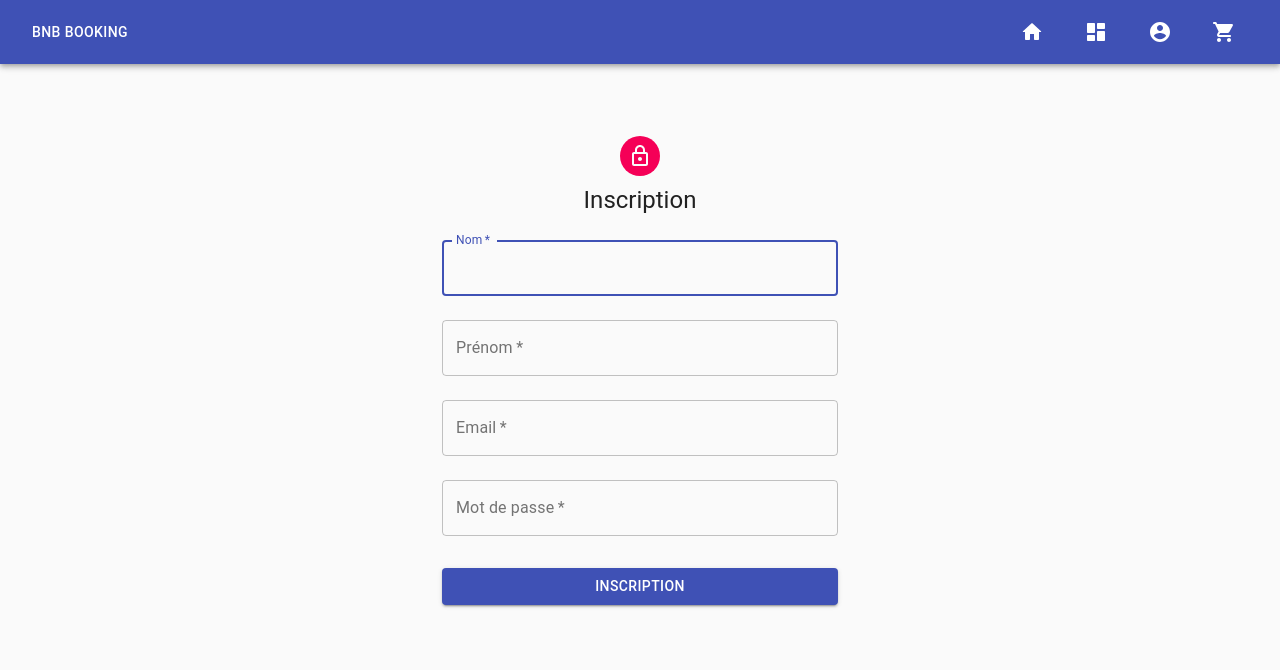
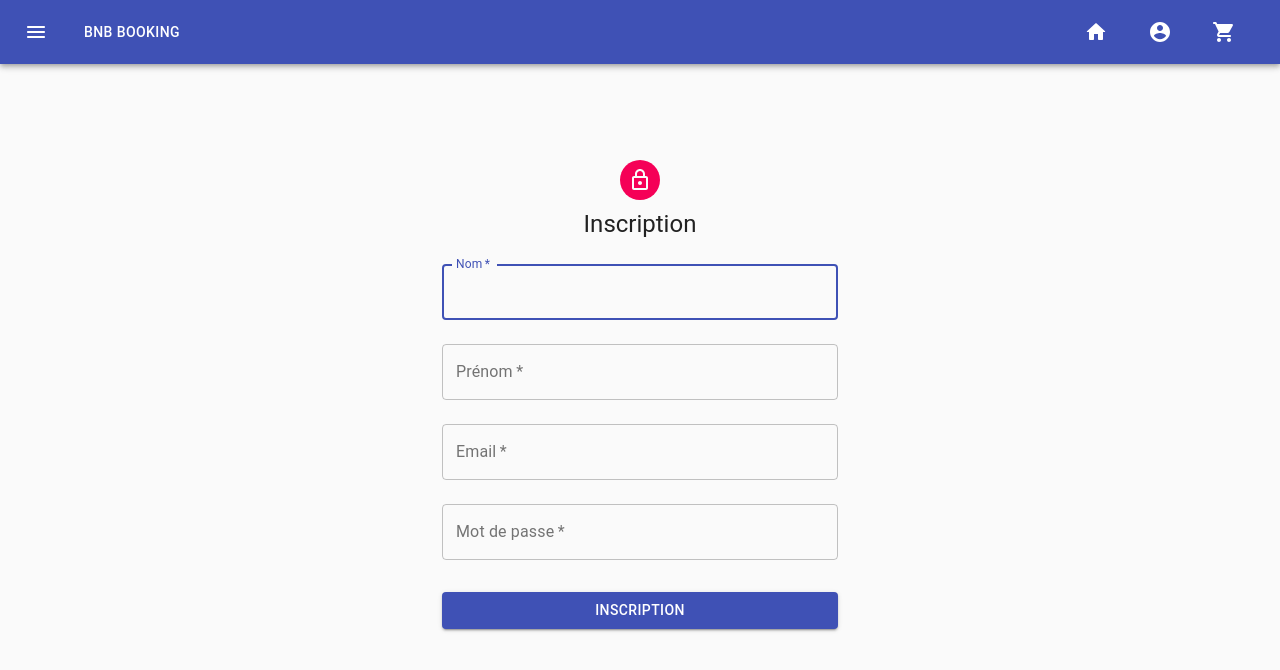
Before and after one commit to amine-by/Projet, a React (Create React App) app in the folder front-end/: page /Inscription in a window 1280 px wide. Shown: the top 670 px of the page. Built offline with nearby package versions, Linux system fonts and the light colour scheme; the HTML template or start-up script is replaced by a standard one.

Commit message:
side navigation bar

```diff
--- a/front-end/package.json
+++ b/front-end/package.json
@@ -10,6 +10,7 @@
     "@testing-library/react": "^9.4.0",
     "@testing-library/user-event": "^7.2.1",
     "axios": "^0.19.2",
+    "clsx": "^1.1.0",
     "react": "^16.12.0",
     "react-cookie": "^4.0.3",
     "react-dom": "^16.12.0",
--- a/front-end/src/App.js
+++ b/front-end/src/App.js
@@ -1,43 +1,105 @@
-import React from "react";
-import { createMuiTheme, MuiThemeProvider } from "@material-ui/core";
-import { BrowserRouter as Router, Route, Switch } from "react-router-dom";
-import { indigo } from "@material-ui/core/colors";
-import ClientRoute from "./ClientRoute/ClientRoute";
-import VisiteurRoute from "./VisiteurRoute/VisiteurRoute";
+import React, { useState } from "react";
+import { makeStyles, useTheme } from "@material-ui/core/styles";
+import { BrowserRouter as Router } from "react-router-dom";
+import CssBaseline from "@material-ui/core/CssBaseline";
 import NavBar from "./NavBar/NavBar";
-import Historique from "./Historique/Historique";
-import Compte from "./Compte/Compte";
-import Acceuil from "./Acceuil/Acceuil";
-import Inscription from "./Inscription/Inscription";
-import Connexion from "./Connexion/Connexion";
-import Panier from "./Panier/Panier";
-import Article from "./Article/Article";
-import Erreur from "./Erreur/Erreur";
+import SideBar from "./SideBar/SideBar";
+import Layout from "./Layout/Layout";
 
-const theme = createMuiTheme({
-  palette: {
-    primary: {
-      main: indigo[500]
-    }
-  }
-});
+const drawerWidth = 240;
+
+const useStyles = makeStyles((theme) => ({
+  root: {
+    flexGrow: 1,
+  },
+  appBar: {
+    transition: theme.transitions.create(["margin", "width"], {
+      easing: theme.transitions.easing.sharp,
+      duration: theme.transitions.duration.leavingScreen,
+    }),
+  },
+  appBarShift: {
+    width: `calc(100% - ${drawerWidth}px)`,
+    marginLeft: drawerWidth,
+    transition: theme.transitions.create(["margin", "width"], {
+      easing: theme.transitions.easing.easeOut,
+      duration: theme.transitions.duration.enteringScreen,
+    }),
+  },
+  menuButton: {
+    marginRight: theme.spacing(2),
+  },
+  hide: {
+    display: "none",
+  },
+  drawer: {
+    width: drawerWidth,
+    flexShrink: 0,
+  },
+  drawerPaper: {
+    width: drawerWidth,
+  },
+  drawerHeader: {
+    display: "flex",
+    alignItems: "center",
+    padding: theme.spacing(0, 1),
+    // necessary for content to be below app bar
+    ...theme.mixins.toolbar,
+    justifyContent: "flex-end",
+  },
+  content: {
+    flexGrow: 1,
+    padding: theme.spacing(3),
+    transition: theme.transitions.create("margin", {
+      easing: theme.transitions.easing.sharp,
+      duration: theme.transitions.duration.leavingScreen,
+    }),
+  },
+  contentShift: {
+    transition: theme.transitions.create("margin", {
+      easing: theme.transitions.easing.easeOut,
+      duration: theme.transitions.duration.enteringScreen,
+    }),
+    marginLeft: drawerWidth,
+  },
+  title: {
+    flexGrow: 1,
+  },
+  paper: {
+    marginRight: theme.spacing(2),
+  },
+}));
 
 export default function App() {
+  const classes = useStyles();
+  const theme = useTheme();
+  const [open, setOpen] = useState(false);
+
+  const handleDrawerOpen = () => {
+    setOpen(true);
+  };
+
+  const handleDrawerClose = () => {
+    setOpen(false);
+  };
   return (
-    <MuiThemeProvider theme={theme}>
+    <div className={classes.root}>
+      <CssBaseline />
       <Router>
-        <NavBar />
-        <Switch>
-          <Route exact path="/" component={Acceuil} />
-          <ClientRoute path="/Historique" component={Historique} />
-          <ClientRoute path="/Compte" component={Compte} />
-          <VisiteurRoute path="/Inscription" component={Inscription} />
-          <VisiteurRoute path="/Connexion" component={Connexion} />
-          <Route path="/Panier" component={Panier} />
-          <Route path="/Article/:id" component={Article} />
-          <Route path="*" component={Erreur} />
-        </Switch>
+        <NavBar
+          classes={classes}
+          theme={theme}
+          open={open}
+          handleDrawerOpen={handleDrawerOpen}
+        />
+        <SideBar
+          classes={classes}
+          theme={theme}
+          open={open}
+          handleDrawerClose={handleDrawerClose}
+        />
+        <Layout classes={classes} theme={theme} open={open} />
       </Router>
-    </MuiThemeProvider>
+    </div>
   );
 }
--- /dev/null
+++ b/front-end/src/Layout/Layout.js
@@ -0,0 +1,34 @@
+import React from "react";
+import clsx from "clsx"
+import { Route, Switch } from "react-router-dom";
+import Historique from "../Historique/Historique";
+import Compte from "../Compte/Compte";
+import Acceuil from "../Acceuil/Acceuil";
+import Inscription from "../Inscription/Inscription";
+import Connexion from "../Connexion/Connexion";
+import Panier from "../Panier/Panier";
+import Article from "../Article/Article";
+import ClientRoute from "../ClientRoute/ClientRoute";
+import VisiteurRoute from "../VisiteurRoute/VisiteurRoute";
+import Erreur from "../Erreur/Erreur";
+
+export default function Layout(props) {
+  return (
+    <main
+      className={clsx(props.classes.content, {
+        [props.classes.contentShift]: props.open,
+      })}
+    >
+      <Switch>
+        <Route exact path="/" component={Acceuil} />
+        <ClientRoute path="/Historique" component={Historique} />
+        <ClientRoute path="/Compte" component={Compte} />
+        <VisiteurRoute path="/Inscription" component={Inscription} />
+        <VisiteurRoute path="/Connexion" component={Connexion} />
+        <Route path="/Panier" component={Panier} />
+        <Route path="/Article/:id" component={Article} />
+        <Route path="*" component={Erreur} />
+      </Switch>
+     </main>
+  );
+}
--- a/front-end/src/NavBar/NavBar.js
+++ b/front-end/src/NavBar/NavBar.js
@@ -1,5 +1,5 @@
-import React from "react";
-import { makeStyles } from "@material-ui/core/styles";
+import React, { useState, useEffect, useRef } from "react";
+import clsx from "clsx"
 import {
   ClickAwayListener,
   Grow,
@@ -8,34 +8,18 @@ import {
   MenuItem,
   MenuList,
 } from "@material-ui/core";
-import { AppBar, Toolbar, Button } from "@material-ui/core";
+import { AppBar, Toolbar, Button, IconButton } from "@material-ui/core";
 import {
   HomeRounded,
   ShoppingCartRounded,
   AccountCircleRounded,
-  DashboardRounded,
+  MenuRounded,
 } from "@material-ui/icons";
 
-const useStyles = makeStyles((theme) => ({
-  root: {
-    flexGrow: 1,
-  },
-  menuButton: {
-    marginRight: theme.spacing(2),
-  },
-  title: {
-    flexGrow: 1,
-  },
-  paper: {
-    marginRight: theme.spacing(2),
-  },
-}));
-
 export default function NavBar(props) {
-  const classes = useStyles();
   const Auth = localStorage.getItem("jwt-cookie");
-  const [open, setOpen] = React.useState(false);
-  const anchorRef = React.useRef(null);
+  const [open, setOpen] = useState(false);
+  const anchorRef = useRef(null);
 
   const handleToggle = () => {
     setOpen((prevOpen) => !prevOpen);
@@ -53,14 +37,15 @@ export default function NavBar(props) {
       setOpen(false);
     }
   }
-  const prevOpen = React.useRef(open);
-  React.useEffect(() => {
+  const prevOpen = useRef(open);
+  useEffect(() => {
     if (prevOpen.current === true && open === false) {
       anchorRef.current.focus();
     }
 
     prevOpen.current = open;
   }, [open]);
+
   const clientLinks = (
     <MenuList
       autoFocusItem={open}
@@ -124,9 +109,26 @@ export default function NavBar(props) {
   );
 
   return (
-    <div className={classes.root}>
-      <AppBar position="static" color="primary">
+    <div className={props.classes.root}>
+      <AppBar
+        position="static"
+        className={clsx(props.classes.appBar, {
+          [props.classes.appBarShift]: props.open,
+        })}
+      >
         <Toolbar>
+          <IconButton
+            color="inherit"
+            aria-label="open drawer"
+            onClick={props.handleDrawerOpen}
+            edge="start"
+            className={clsx(
+              props.classes.menuButton,
+              open && props.classes.hide
+            )}
+          >
+            <MenuRounded />
+          </IconButton>
           <Button
             onClick={() => {
               window.location = "/";
@@ -135,7 +137,7 @@ export default function NavBar(props) {
           >
             BNB Booking
           </Button>
-          <div className={classes.title}></div>
+          <div className={props.classes.title}></div>
           <Button
             onClick={() => {
               window.location = "/";
@@ -143,9 +145,6 @@ export default function NavBar(props) {
             color="inherit"
           >
             <HomeRounded />
-          </Button>
-          <Button color="inherit">
-            <DashboardRounded />
           </Button>
           <Button
             ref={anchorRef}
--- /dev/null
+++ b/front-end/src/SideBar/SideBar.js
@@ -0,0 +1,51 @@
+import React from 'react';
+import Drawer from '@material-ui/core/Drawer';
+import List from '@material-ui/core/List';
+import Divider from '@material-ui/core/Divider';
+import IconButton from '@material-ui/core/IconButton';
+import ChevronLeftIcon from '@material-ui/icons/ChevronLeft';
+import ChevronRightIcon from '@material-ui/icons/ChevronRight';
+import ListItem from '@material-ui/core/ListItem';
+import ListItemIcon from '@material-ui/core/ListItemIcon';
+import ListItemText from '@material-ui/core/ListItemText';
+import InboxIcon from '@material-ui/icons/MoveToInbox';
+import MailIcon from '@material-ui/icons/Mail';
+
+export default function SideBar(props) {
+
+  return (
+      <Drawer
+        className={props.classes.drawer}
+        variant="persistent"
+        anchor="left"
+        open={props.open}
+        classes={{
+          paper: props.classes.drawerPaper,
+        }}
+      >
+        <div className={props.classes.drawerHeader}>
+          <IconButton onClick={props.handleDrawerClose}>
+            {props.theme.direction === 'ltr' ? <ChevronLeftIcon /> : <ChevronRightIcon />}
+          </IconButton>
+        </div>
+        <Divider />
+        <List>
+          {['Inbox', 'Starred', 'Send email', 'Drafts'].map((text, index) => (
+            <ListItem button key={text}>
+              <ListItemIcon>{index % 2 === 0 ? <InboxIcon /> : <MailIcon />}</ListItemIcon>
+              <ListItemText primary={text} />
+            </ListItem>
+          ))}
+        </List>
+        <Divider />
+        <List>
+          {['All mail', 'Trash', 'Spam'].map((text, index) => (
+            <ListItem button key={text}>
+              <ListItemIcon>{index % 2 === 0 ? <InboxIcon /> : <MailIcon />}</ListItemIcon>
+              <ListItemText primary={text} />
+            </ListItem>
+          ))}
+        </List>
+      </Drawer>
+  );
+}
```
Also changed, not shown: 16 other files (tests, documents, lock files or other folders).
